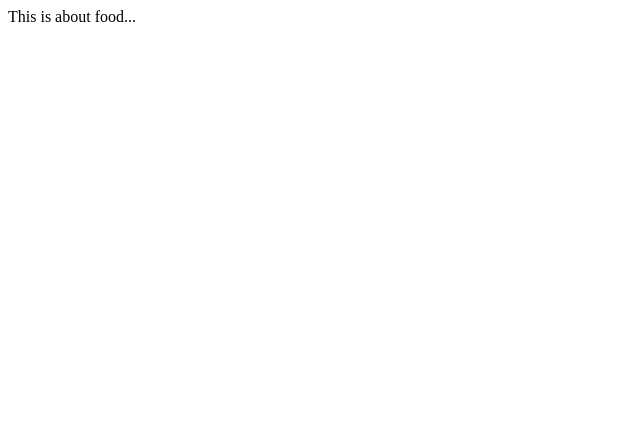
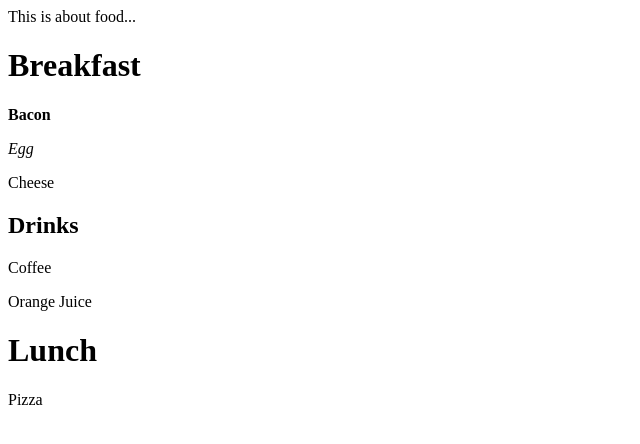
Before and after one commit to DLux96/lab-12-html, a plain HTML site: page index.html in a window 1280 px wide. Shown: the whole page, without its empty margins (0-640 px from the left). Drawn offline with Linux system fonts and the light colour scheme.

Commit message:
index.html

```diff
--- a/index.html
+++ b/index.html
@@ -5,5 +5,14 @@
 </head>
 <body>
 This is about food...
+<h1>Breakfast</h1>
+<p><strong>Bacon</strong></p>
+<p><em>Egg</em></p>
+<p>Cheese</p>
+<h2>Drinks</h2>
+<p>Coffee</p>
+<p>Orange Juice</p>
+<h1>Lunch</h1>
+<p>Pizza</p>
 </body>
 </html>
```
